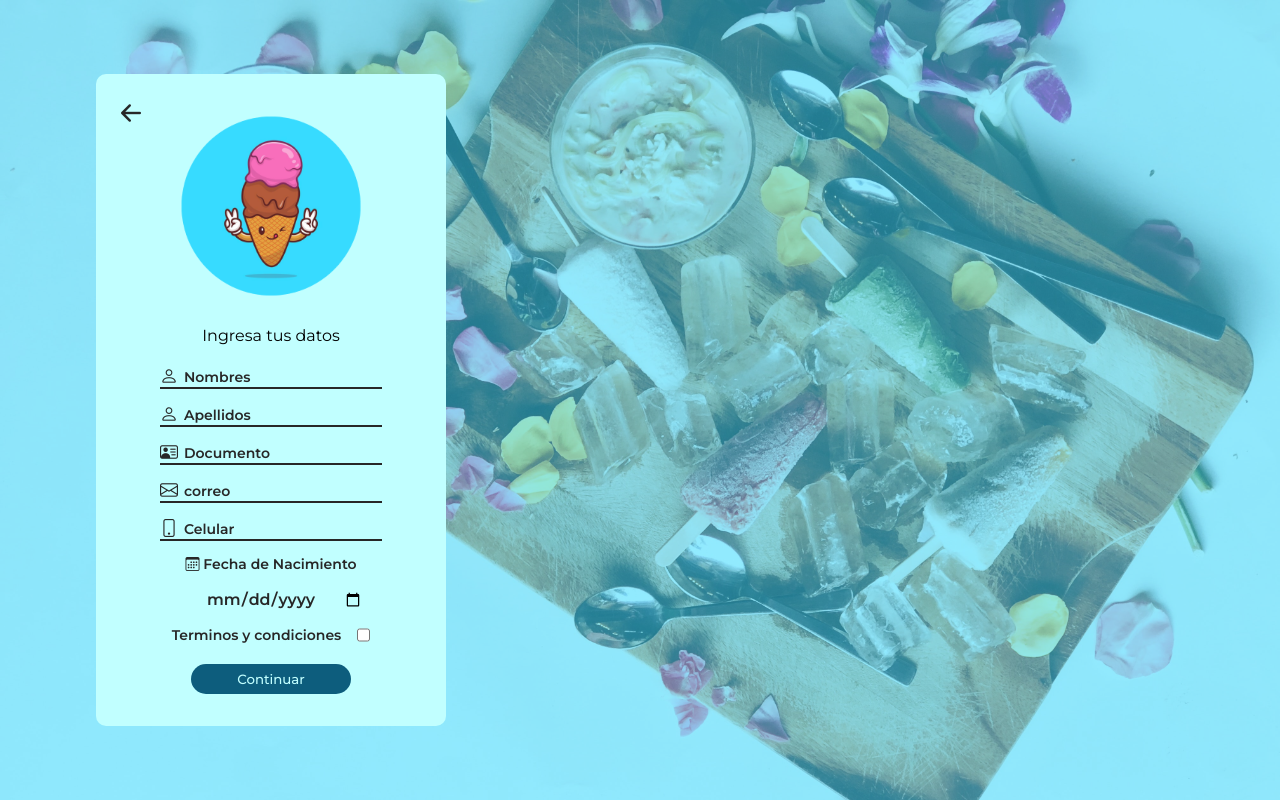
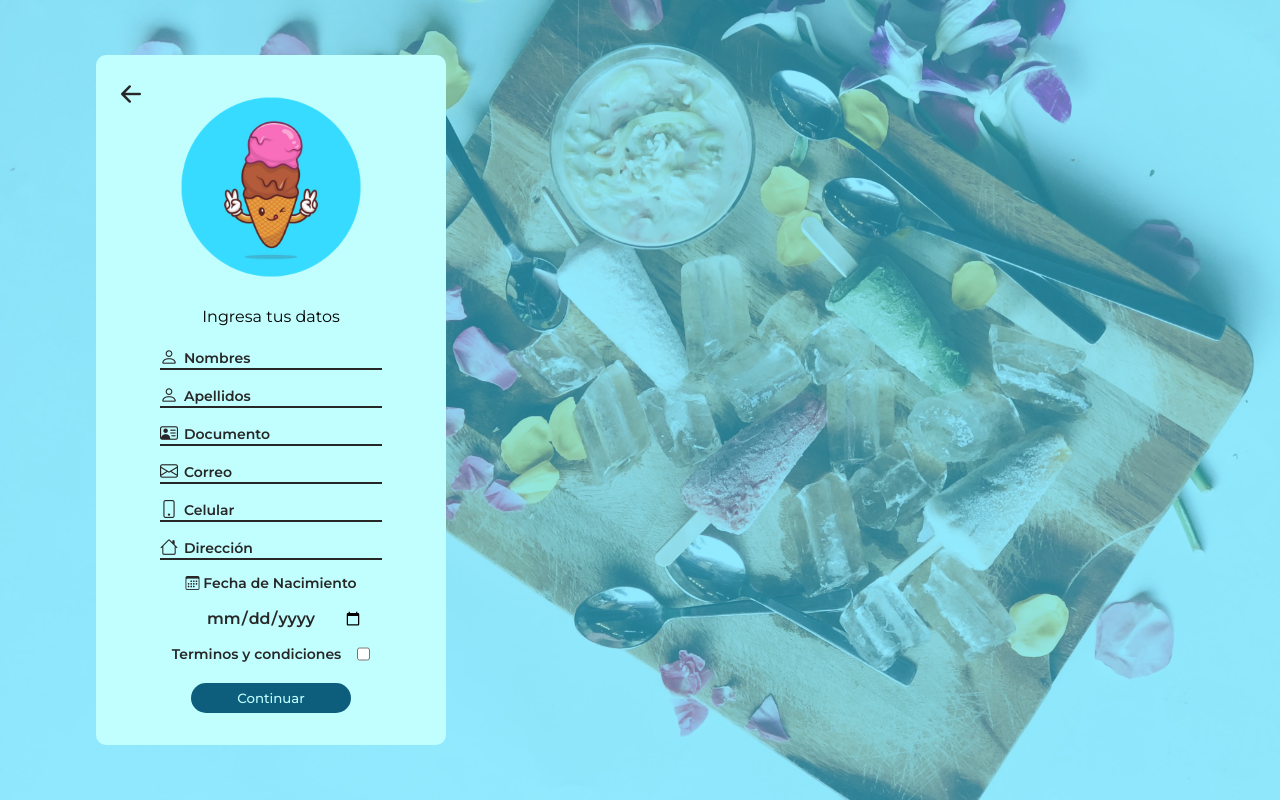
Before and after one commit to VelezDaniel/frontend_ice_cream, a React (Vite) app in the folder client/: page /register in a window 1280 px wide. Built offline with nearby package versions, Linux system fonts and the light colour scheme.

Commit message:
working in dashboard for improving the accessibility

```diff
--- a/client/src/components/navbar/NavBar.jsx
+++ b/client/src/components/navbar/NavBar.jsx
@@ -140,24 +140,44 @@ function NavBar({ navBarType }) {
 							</a>
 						</li>
 
+						{user && user.role !== "RECEPCIONISTA" ? (
 							<li>
 								<a href="/products">
-								<IoIceCreamOutline size={40} className="icon-nav-responsive" />
+									<IoIceCreamOutline
+										size={40}
+										className="icon-nav-responsive"
+									/>
 									Productos
 								</a>
 							</li>
+						) : (
+							<li>
+								<a href="/products">
+									<IoIceCreamOutline
+										size={40}
+										className="icon-nav-responsive"
+									/>
+									Pedido
+								</a>
+							</li>
+						)}
 						<li>
 							<a href="/book">
 								<IoBookmarksOutline size={40} className="icon-nav-responsive" />
 								Reservar
 							</a>
 						</li>
+						{user && user.role !== "CLIENTE" && (
 							<li>
 								<a href="/dashboard">
-								<IoBookmarksOutline size={40} className="icon-nav-responsive" />
+									<IoBookmarksOutline
+										size={40}
+										className="icon-nav-responsive"
+									/>
 									Panel
 								</a>
 							</li>
+						)}
 						<div className="close-menu" onClick={closeMenu}>
 							<IoClose size={36} />
 						</div>
--- a/client/src/components/register/RegisterPage.jsx
+++ b/client/src/components/register/RegisterPage.jsx
@@ -3,9 +3,7 @@ import { useEffect, useState } from "react";
 import "./register.css";
 import CreatePassword from "./CreatePassword";
 import logoImg from "../../assets/imgs/helarticologo2.png";
-// import { registerRequest, createPassword } from "../../api/auth";
 import { useAuth } from "../../context/AuthContext";
-// import { useNavigate } from "react-router-dom";
 
 function RegisterPage() {
 	const {
@@ -14,15 +12,10 @@ function RegisterPage() {
 		formState: { errors },
 	} = useForm();
 	const { signup, errors: registerErrors } = useAuth();
-	// const navigate = useNavigate();
 
 	const [userId, setUserId] = useState();
 	const [registerForm, setRegisterForm] = useState(true);
 	const [passwordForm, setPasswordForm] = useState(false);
-
-	// useEffect(() => {
-	// 	if (isAuthenticated) navigate("/");
-	// }, [isAuthenticated]);
 
 	const handleUserIdChange = (e) => {
 		setUserId(e.target.value);
@@ -139,7 +132,7 @@ function RegisterPage() {
 										message: "Correo no es valido",
 									},
 								})}
-								placeholder="correo"
+								placeholder="Correo"
 							/>
 						</div>
 						{errors.email && <p className="notice">{errors.email.message}</p>}
@@ -163,6 +156,28 @@ function RegisterPage() {
 							/>
 						</div>
 						{errors.phone && <p className="notice">{errors.phone.message}</p>}
+
+						<div className="input-group">
+							<label htmlFor="address">
+							<i class="bi bi-house"></i>
+							</label>
+							<input
+								type="text"
+								{...register("address", {
+									required: {
+										value: true,
+										message: "Dirección es requerida",
+									},
+									minLength: {
+										value: 6,
+										message: "No es una dirección válida",
+									},
+								})}
+								placeholder="Dirección"
+							/>
+						</div>
+						{errors.address && <p className="notice">{errors.address.message}</p>}
+
 						<label htmlFor="birth">
 							<i className="bi bi-calendar3"></i> Fecha de Nacimiento
 						</label>
--- a/client/src/components/user_settings/UserSettings.jsx
+++ b/client/src/components/user_settings/UserSettings.jsx
@@ -65,7 +65,7 @@ function UserSettings({ closeMethod }) {
 		}
 	});
 
-	const editPersonalInfoForm = (infoUser) => {
+	const editPersonalInfoForm = () => {
 		return (
 			<div className="modal-content-body">
 				<h4>Ingresa los datos del usuario</h4>
--- a/client/src/css/dashboard.css
+++ b/client/src/css/dashboard.css
@@ -117,6 +117,12 @@
 	display: flex;
 	flex-direction: column;
 	gap: 20px;
+}
+
+.box-btn-home {
+	display: flex;
+	justify-content: center;
+	align-items: center;
 }
 
 .top-space {
--- a/client/src/pages/Dashboard.jsx
+++ b/client/src/pages/Dashboard.jsx
@@ -6,11 +6,15 @@ import DashUsers from "../components/dashboard/dash_users";
 import DashOrders from "../components/dashboard/dash_orders";
 import DashAditions from "../components/dashboard/dash_aditions";
 import { useEffect, useState } from "react";
+import { useNavigate } from "react-router-dom";
 import { IoIceCreamOutline } from "react-icons/io5";
 // import { LuPencilLine } from "react-icons/lu";
 import { TbCandy } from "react-icons/tb";
 import { useAuth } from "../context/AuthContext";
 import UserSettings from "../components/user_settings/UserSettings";
+
+// ** MATERIAL IMPORTS **
+import HomeOutlinedIcon from "@mui/icons-material/HomeOutlined";
 
 function Dashboard() {
 	const [activeComponent, setActiveComponent] = useState(null);
@@ -19,10 +23,12 @@ function Dashboard() {
 	const { user } = useAuth();
 	console.log("show User: ", user);
 
+	const navigate = useNavigate();
+
 	//  Seleccionar componente PEDIDOS
 	const handleOrdersComponent = () => {
 		showComponent("DashOrders");
-	}
+	};
 	// ! Seleccionar componente VENTAS
 
 	// Seleccionar componente RESERVAS
@@ -43,6 +49,10 @@ function Dashboard() {
 	// Seleccionar componente ADICIONES
 	const handleAditionComponent = () => {
 		showComponent("DashAditions");
+	};
+
+	const redirectHome = () => {
+		navigate("/");
 	};
 
 	// Cambiar el componente a mostrar en el dashboard
@@ -84,25 +94,34 @@ function Dashboard() {
 							</div>
 							<span className="btn-text">Mostrar Menos</span>
 						</button> */}
-						<button className="btn-lateral-dash top-space" onClick={handleOrdersComponent}>
+						<button
+							className="btn-lateral-dash top-space"
+							onClick={handleOrdersComponent}
+						>
 							<div className="icon-container">
 								<IoIceCreamOutline size={28} />
 							</div>
 							<span className="btn-text">Pedidos</span>
 						</button>
-						<button className="btn-lateral-dash" >
+						<button className="btn-lateral-dash">
 							<div className="icon-container">
 								<i className="bi bi-cash-coin"></i>
 							</div>
 							<span className="btn-text">Ventas</span>
 						</button>
-						<button className="btn-lateral-dash" onClick={handleBookingsComponent}>
+						<button
+							className="btn-lateral-dash"
+							onClick={handleBookingsComponent}
+						>
 							<div className="icon-container">
 								<i className="bi bi-journal-check"></i>
 							</div>
 							<span className="btn-text">Reservas</span>
 						</button>
-						<button className="btn-lateral-dash" onClick={handleUsersListComponent}>
+						<button
+							className="btn-lateral-dash"
+							onClick={handleUsersListComponent}
+						>
 							<div className="icon-container">
 								<i className="bi bi-people"></i>
 							</div>
@@ -122,11 +141,24 @@ function Dashboard() {
 							onClick={handleAditionComponent}
 						>
 							<div className="icon-container">
-							<TbCandy />
+								<TbCandy />
 							</div>
 							<span className="btn-text">Adiciones</span>
 						</button>
 					</div>
+
+					<div className="box-btn-home">
+						<button
+							className="btn-lateral-dash center-text"
+							onClick={redirectHome}
+						>
+							<div className="icon-container">
+								<HomeOutlinedIcon sx={{ width: 36, height: 36 }} />
+							</div>
+							<span className="btn-text">Home</span>
+						</button>
+					</div>
+
 					<div className="user-dashboard">
 						<p className="rol-text">HELARTICO</p>
 						<p className="rol-text-name">Ice cream bussines</p>
@@ -158,50 +190,13 @@ function Dashboard() {
 					{activeComponent === "DashPortfolio" && <DashPortfolio />}
 					{activeComponent === "DashBookings" && <DashBookings />}
 					{activeComponent === "DashUsers" && <DashUsers />}
-					{activeComponent === "DashOrders" && <DashOrders/>}
-					{activeComponent === "DashAditions" && <DashAditions/>}
+					{activeComponent === "DashOrders" && <DashOrders />}
+					{activeComponent === "DashAditions" && <DashAditions />}
 				</div>
 			</div>
-			{/* USER SETTINGS */}
-			{/* <div
-				className={`user-container ${
-					settingsVisible ? "settings-user-visible" : "settings-user-hidden"
-				}`}
-			>
-				<div className="u-container1">
-					<div className="wrap-btn">
-						<button className="btn-back" onClick={closeSettingsUser}>
-							<i>
-								<IoClose />
-							</i>
-						</button>
-					</div>
-					<div className="u-container2">
-						<div className="u-container2-1">
-							<span className="user-sett-item text-highlighted">Nombres</span>
-							<span className="user-sett-item text-highlighted">Apellidos</span>
-							<span className="user-sett-item">Administrador</span>
-						</div>
-						<div className="u-container2-2">
-							<span className="user-sett-item text-highlighted">Estado</span>
-							<span className="user-sett-item">Identificacion</span>
-							<span className="user-sett-item">Celular</span>
-							<span className="user-sett-item">correodeluser@gmail.com</span>
-							<span className="user-sett-item text-highlighted">Direccion</span>
-							<button className="btn-edit-u-data">
-								<LuPencilLine size={22} />
-								Editar
-							</button>
-						</div>
-					</div>
-				</div>
-
-				<button className="btn-cerrarsesion">
-					<i className="bi bi-box-arrow-right"></i>
-					Cerrar Sesión
-				</button>
-			</div> */}
-			{settingsVisible === true && <UserSettings closeMethod={closeSettingsUser}/>}
+			{settingsVisible === true && (
+				<UserSettings closeMethod={closeSettingsUser} />
+			)}
 		</div>
 	);
 }
```
Lines whose indentation alone changed are shown as unchanged.
